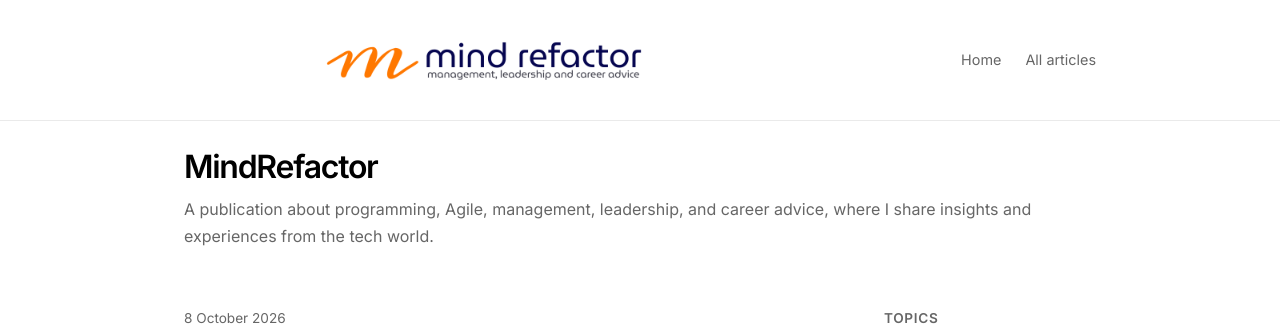
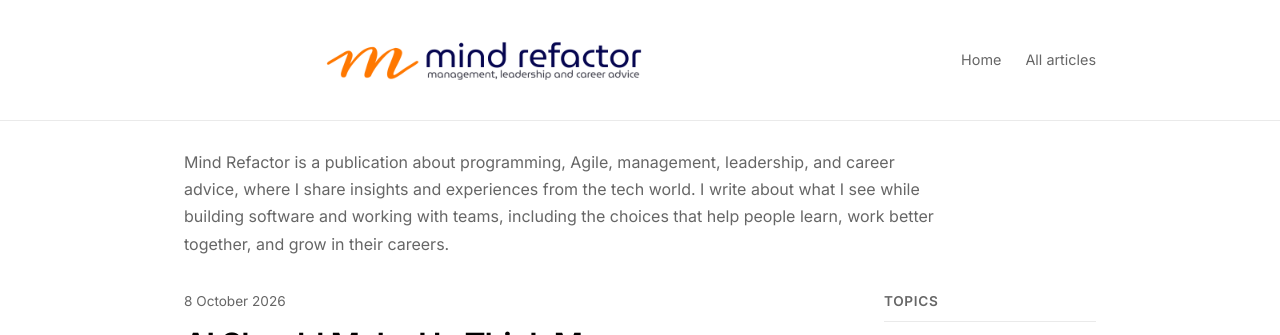
Before and after one commit to ale206/MindRefactor, an Eleventy site: page src/en/index.njk in a window 1280 px wide. Shown: the top 335 px of the page. Built offline with nearby package versions, Linux system fonts and the light colour scheme; Eleventy itself is replaced by a stand-in of ours; files that its build step writes are made by us from their sources.

Commit message:
fix(home): replace heading with introduction

```diff
--- a/src/_data/site.js
+++ b/src/_data/site.js
@@ -1,6 +1,6 @@
 module.exports = {
   title: "MindRefactor",
-  description: "A publication about programming, Agile, management, leadership, and career advice, where I share insights and experiences from the tech world.",
+  description: "Mind Refactor is a publication about programming, Agile, management, leadership, and career advice, where I share insights and experiences from the tech world.",
   url: "https://mindrefactor.com",
   author: {
     name: "Alessio Di Salvo",
--- a/src/css/blog.css
+++ b/src/css/blog.css
@@ -489,8 +489,18 @@ img { max-width: 100%; display: block; }
   gap: 0.6rem;
   margin-bottom: 0.75rem;
 }
-.post-list-header .home-title {
-  font-size: clamp(1.5rem, 3vw, 2rem);
+.post-list-header.home-intro-header {
+  margin-bottom: 2rem;
+}
+.post-list-header .home-intro {
+  display: block;
+  max-width: 75ch;
+  margin: 0;
+  color: var(--color-muted);
+  font-size: 1rem;
+  font-weight: 400;
+  letter-spacing: normal;
+  line-height: 1.7;
 }
 .lang-label {
   display: inline-block;
--- a/src/en/index.njk
+++ b/src/en/index.njk
@@ -2,17 +2,16 @@
 layout: base.njk
 title: Programming, Agile, Management and Leadership
 lang: en
-description: A publication about programming, Agile, management, leadership, and career advice, where I share insights and experiences from the tech world.
+description: Mind Refactor is a publication about programming, Agile, management, leadership, and career advice, where I share insights and experiences from the tech world.
 permalink: /en/index.html
 ---
 {% from "macros/tagcloud.njk" import tagCloud %}
 
 <section class="post-list-page">
 
-  <header class="post-list-header">
+  <header class="post-list-header home-intro-header">
     <div class="post-list-header-content">
-      <h1 class="home-title">MindRefactor</h1>
-      <p class="post-list-tagline">A publication about programming, Agile, management, leadership, and career advice, where I share insights and experiences from the tech world.</p>
+      <h1 class="home-intro">Mind Refactor is a publication about programming, Agile, management, leadership, and career advice, where I share insights and experiences from the tech world. I write about what I see while building software and working with teams, including the choices that help people learn, work better together, and grow in their careers.</h1>
     </div>
   </header>
 
```
